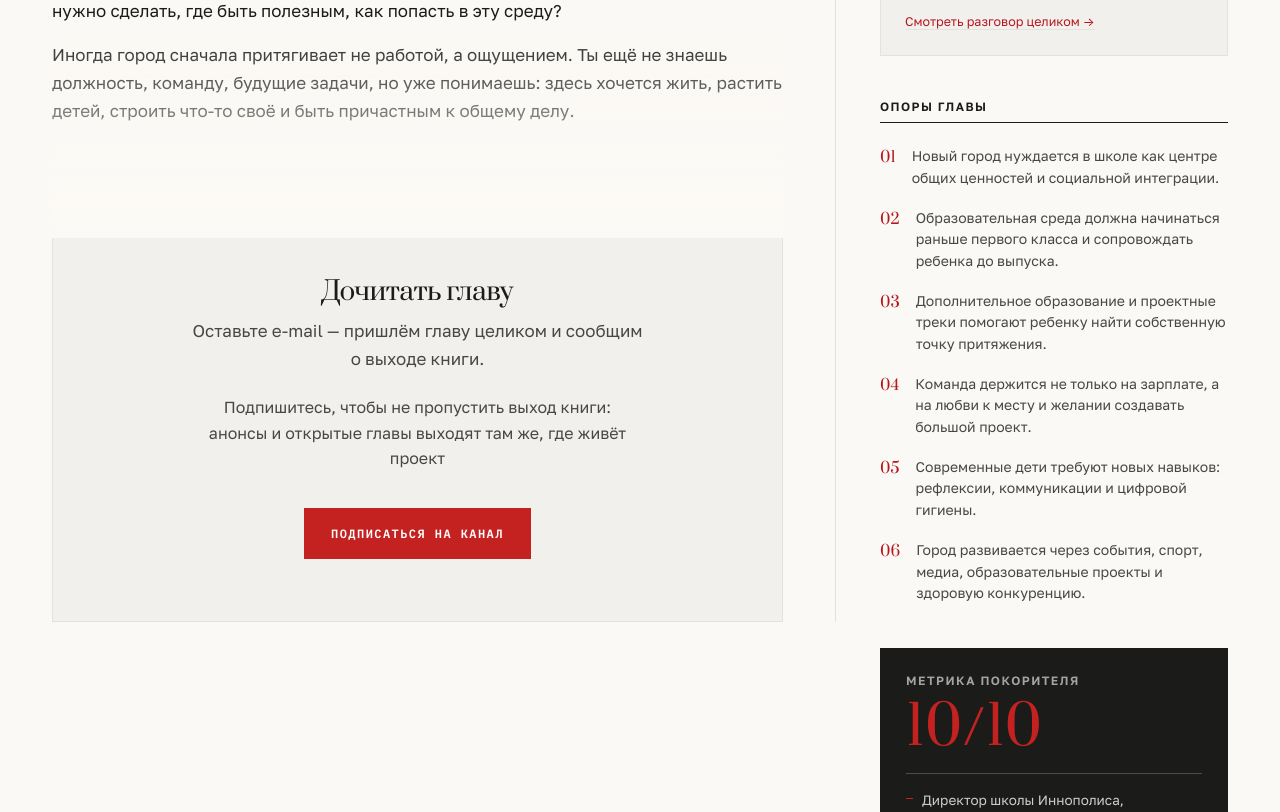
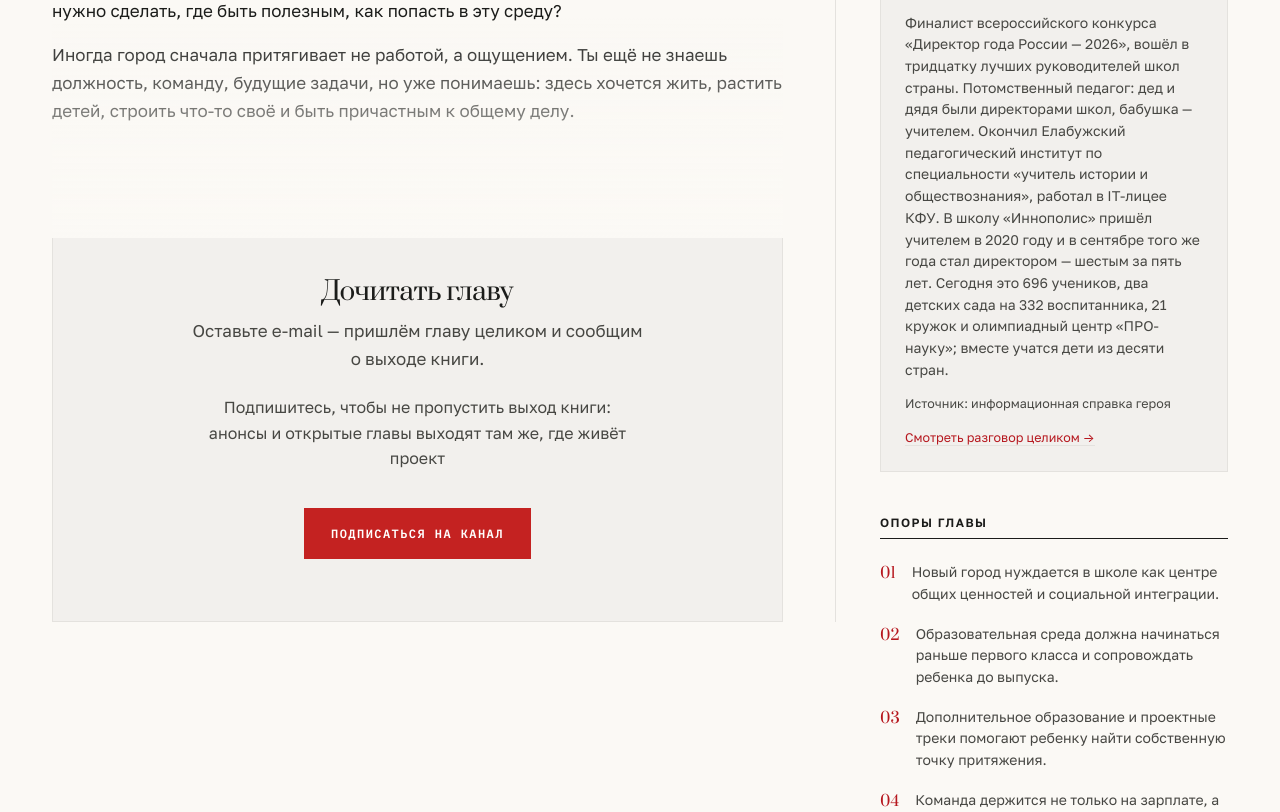
Before and after one commit to put-pokoritelya/put-pokoritelya.github.io, a website: page kniga/sergey-ezhov/index.html in a window 1280 px wide. Shown: the part 905-1717 px from the top of the page. Drawn offline with Linux system fonts and the light colour scheme.

Commit message:
Ежов: студийный портрет и биография по подписанной справке

```diff
--- a/kniga/sergey-ezhov/index.html
+++ b/kniga/sergey-ezhov/index.html
@@ -85,8 +85,8 @@
       </span>
       <h3>Сергей Ежов</h3>
       <p class="role">Директор школы «Иннополис»</p>
-
-
+      <p>Финалист всероссийского конкурса «Директор года России — 2026», вошёл в тридцатку лучших руководителей школ страны. Потомственный педагог: дед и дядя были директорами школ, бабушка — учителем. Окончил Елабужский педагогический институт по специальности «учитель истории и обществознания», работал в IT-лицее КФУ. В школу «Иннополис» пришёл учителем в 2020 году и в сентябре того же года стал директором — шестым за пять лет. Сегодня это 696 учеников, два детских сада на 332 воспитанника, 21 кружок и олимпиадный центр «ПРО-науку»; вместе учатся дети из десяти стран.</p>
+      <p class="src">Источник: информационная справка героя</p>
       <p class="src"><a href="../../vypuski/sergey-ezhov/">Смотреть разговор целиком →</a></p>
     </div>
     <div>
```
Also changed, not shown: assets/photo/kv/sergey-ezhov.jpg.
